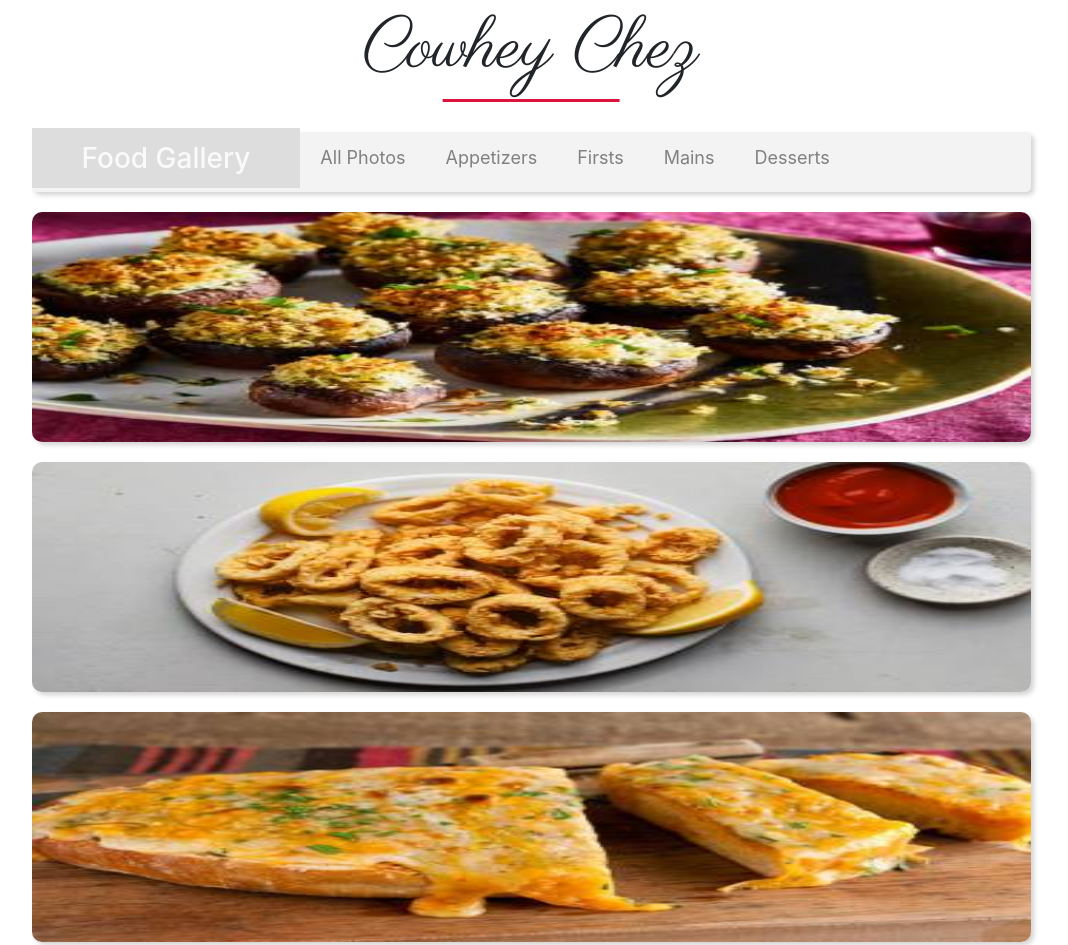
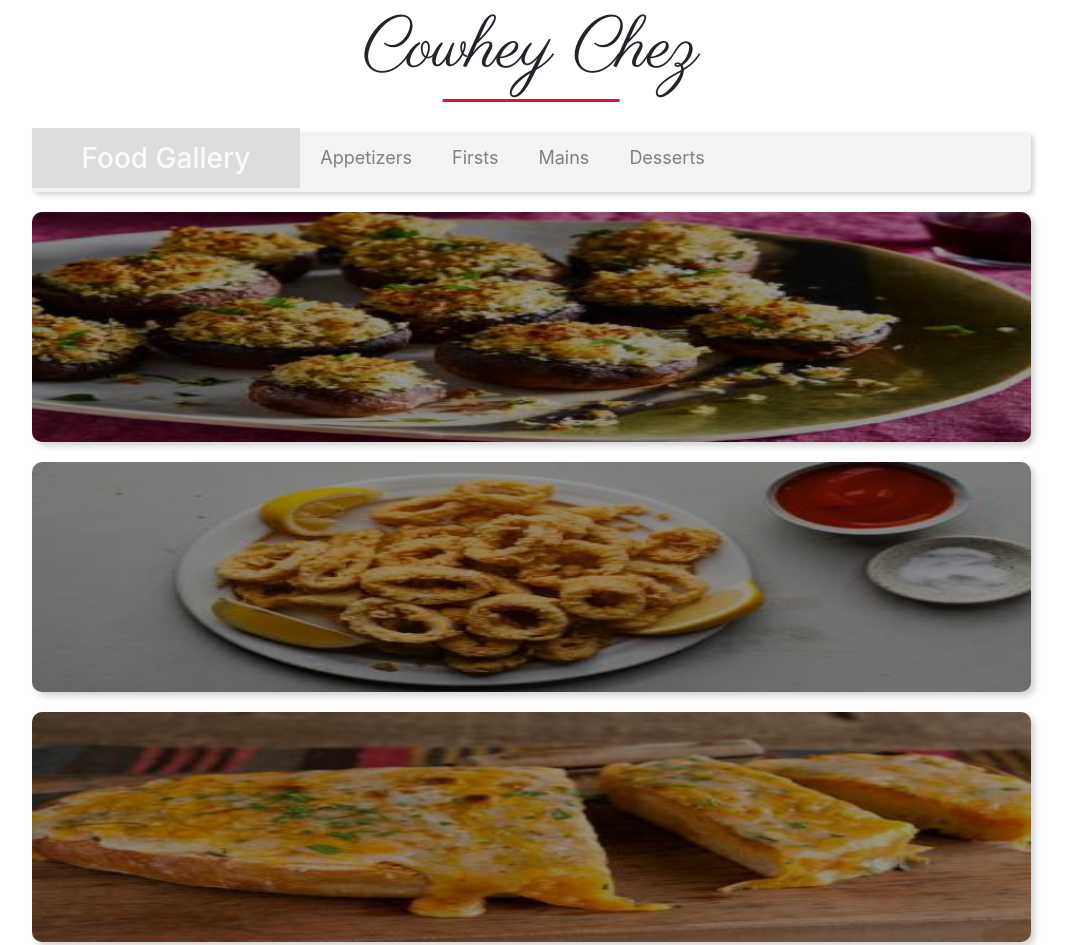
Before and after one commit to DylanThomasShine/Restaurant-Cowhey-Chez.Milestone-2, a plain HTML site: page index.html in a window 1280 px wide. Shown: the part 5820-6765 px from the top of the page, without its empty margins (109-1177 px from the left). Drawn offline with nearby package versions, Linux system fonts and the light colour scheme; a web font is replaced by a local one.

Commit message:
added designs and transitions to the css file and also removed content and added content in the html file

```diff
--- a/index.css
+++ b/index.css
@@ -323,6 +323,8 @@ input {
     text-align: center;
 }
 
+/*-- Logo section --*/
+
 #name2 {
     font-weight: normal;
     font-size: 70px;
@@ -355,6 +357,8 @@ input {
         width: 100px;
     }
 }
+
+/*-- Food Gallery Menu section --*/
 
 .top-content {
     background-color: rgb(243, 243, 243);
@@ -391,6 +395,8 @@ label:hover {
     color: black;
 }
 
+/*-- Photo Gallery section--*/
+
 .photo-gallery {
     width: 90%;
     margin: auto;
@@ -403,14 +409,16 @@ label:hover {
     position: relative;
     height: 230px;
     border-radius: 10px;
-    box-shadow: 3px 3px 5px lightgray;
+    box-shadow: 4px 4px 6px lightgray;
     cursor: pointer;
+    transition: .5s;
 }
 
 .pic img {
     width: 100%;
     height: 100%;
     border-radius: 10px;
+    transition: .5s;
 }
 
 .pic::before {
@@ -419,7 +427,7 @@ label:hover {
     top: 50%;
     left: 50%;
     transform: translate(-50%, -50%);
-    color: crimson;
+    color: #fafafa;
     font-size: 22px;
     font-weight: bold;
     width: 100%;
@@ -427,8 +435,55 @@ label:hover {
     opacity: 0;
     transition: .3s;
     transition-delay: .2s;
+    z-index: 1;
+}
 
+.pic:after{
+    content: "";
+    position: absolute;
+    width: 100%;
+    bottom: 0;
+    left: 0;
+    border-radius: 10px;
+    height: 100%;
+    background-color: rgba(0,0,0,.4);
+    transition: .3s;
 }
+
+.pic:hover::after{
+    height: 100%;
+}
+
+.pic:hover::before{
+    margin-top: 0;
+    opacity: 1;
+}
+
+#check1:checked ~ .container .photo-gallery .app{
+    opacity: 1;
+    transform: scale(1);
+    position: relative;
+    transition: .5s;
+}
+
+#check2:checked ~ .container .photo-gallery .first{
+    transform: scale(1);
+    position: relative;
+}
+
+#check3:checked ~ .container .photo-gallery .main{
+    transform: scale(1);
+    position: absolute;
+    transition: .0s;
+}
+
+#check4:checked ~ .container .photo-gallery .dessert{
+    transform: scale(1);
+    position: absolute;
+    transition: .0s;
+}
+
+
 
 /*-- Back to the Top Section---*/
 
--- a/index.html
+++ b/index.html
@@ -272,15 +272,16 @@
 <input type="radio" name= "Photos" id = "check3">
 <input type="radio" name= "Photos" id = "check4">
 
+
 <div class = "container" id ="gallery">
     <h1 class ="name3" id ="name2">Cowhey Chez</h1>
     <div class="top-content">
         <h3 id="h3-2">Food Gallery</h3>
-        <label for="check1">All Photos</label>
-        <label for="check2">Appetizers</label>
-        <label for="check3">Firsts</label>
+       <!---- <label for="check1">All Photos</label> -->
+        <label for="check1">Appetizers</label>
+        <label for="check2">Firsts</label>
         <label for="check3">Mains</label>
-        <label for="check5">Desserts</label>
+        <label for="check4">Desserts</label>
     </div>
 
     <div class="photo-gallery">
```
